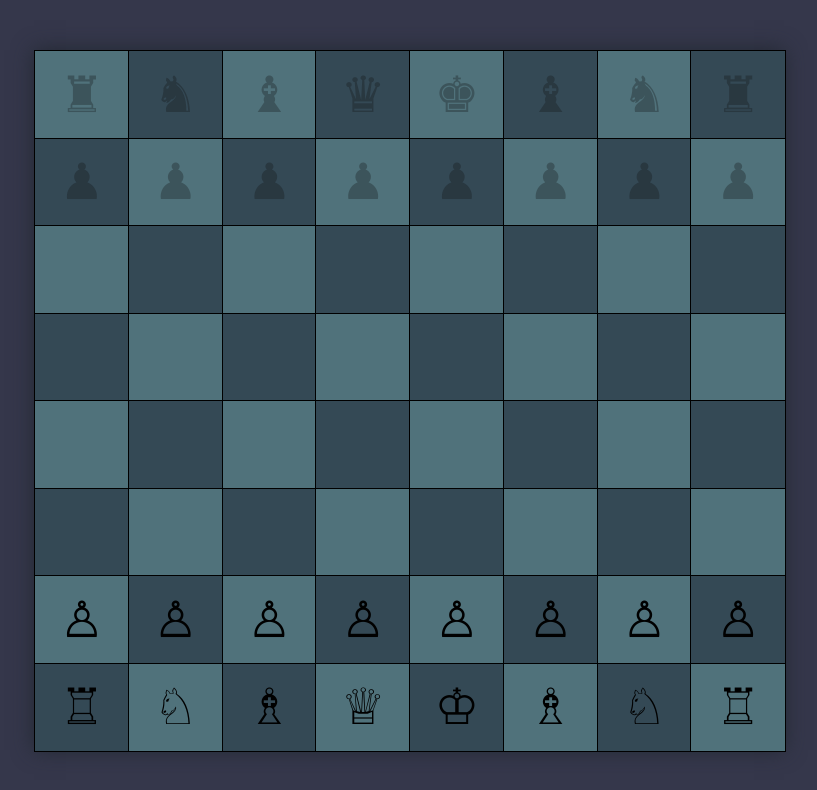
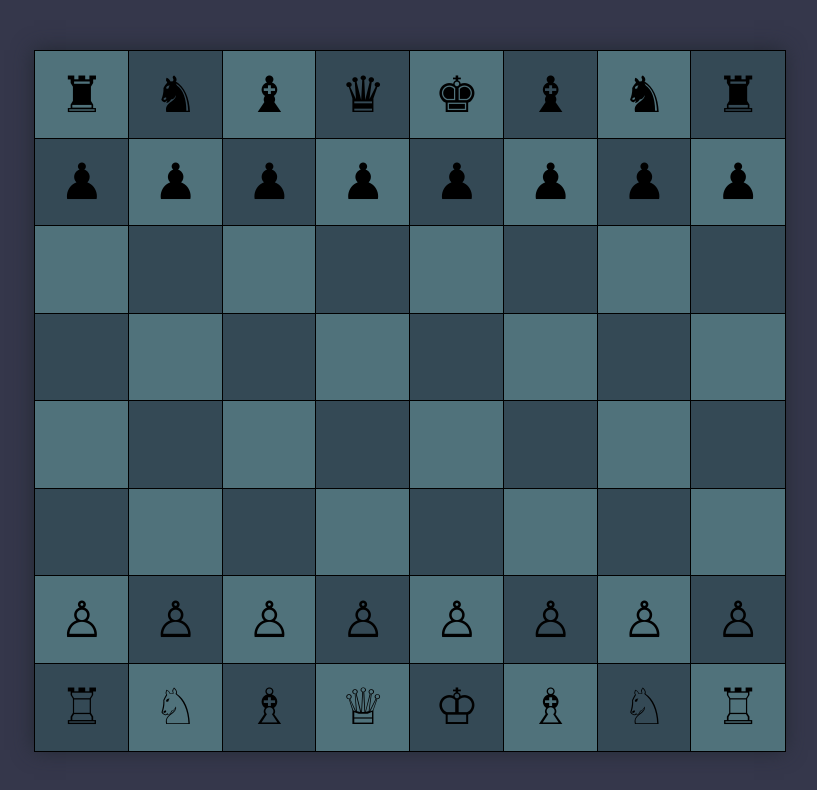
Before and after one commit to huy-ngndinh/Chess, a SvelteKit app: page / in a window 1280 px wide. Shown: the top 790 px of the page, without its empty margins (231-1048 px from the left). Built offline with nearby package versions, Linux system fonts and the light colour scheme.

Commit message:
fix: remove pieces' fading effect

```diff
--- a/src/routes/square.svelte
+++ b/src/routes/square.svelte
@@ -50,9 +50,13 @@
         return false;
     }
 
-    const on_click = () => $selected_square = [row, column]
+    const on_click = () => {
+        if (disabled_condition()) return;
+        $selected_square = [row, column]
+    }
 
     const on_click_highlighted = () => {
+        if (highlighted_disabled_condition()) return;
         $highlighted_square_clicked = true;
         $selected_square = [row, column];
     }
@@ -70,7 +74,6 @@
         <button
             class="square-highlighted"
             on:click|preventDefault={() => on_click_highlighted()}
-            disabled={highlighted_disabled_condition()}
         >
             {#if piece.name !== ""}
                 <Piece piece_info={piece.name}/>
@@ -83,7 +86,6 @@
             <button
                 class="square-black"
                 on:click|preventDefault={() => on_click()}
-                disabled={disabled_condition()}
             >
                 {#if piece.name !== ""}
                     <Piece piece_info={piece.name}/>
@@ -95,7 +97,6 @@
             <button
                 class="square-white"
                 on:click|preventDefault={() => on_click()}
-                disabled={disabled_condition()}
             >
                 {#if piece.name !== ""}
                     <Piece piece_info={piece.name}/>
```
